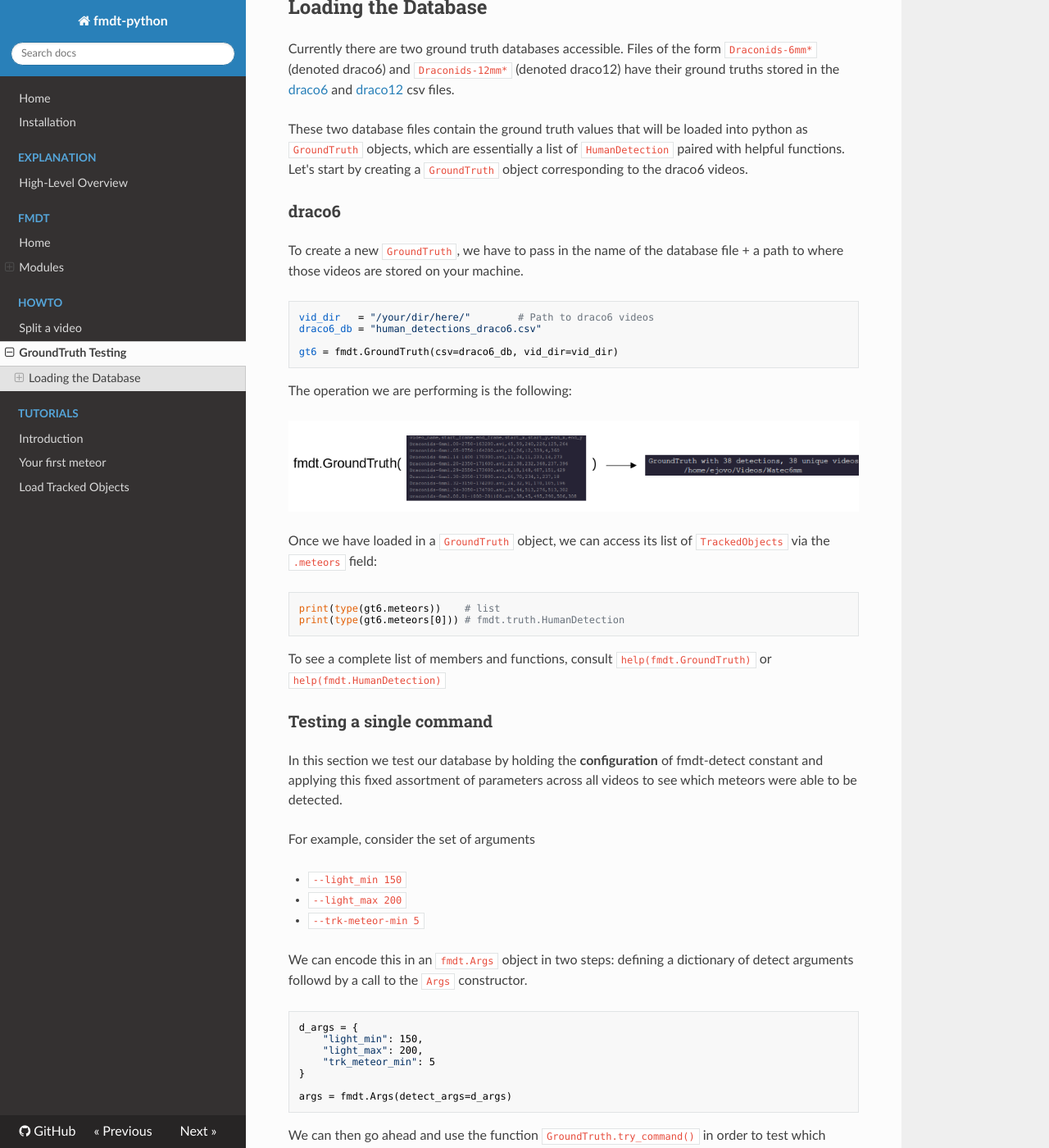
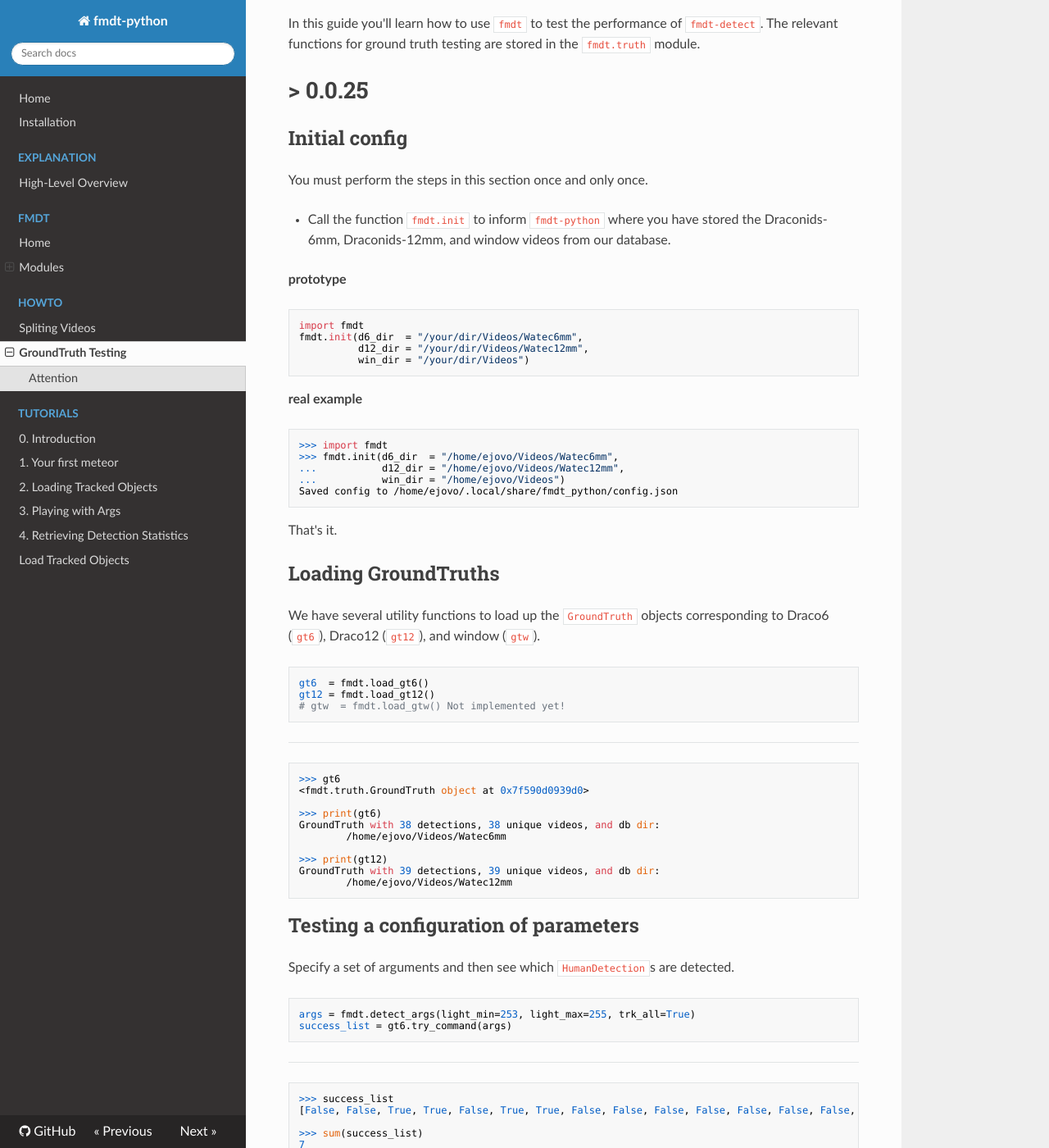
Before and after one commit to ejovo13/fmdt_python_clean, an MkDocs documentation site: the page built from docs/howto/2_test_db.md, in a window 1280 px wide and 1400 px high, scrolled down 315 px. Shown: the whole window at 82% size. Built offline with MkDocs 1.6.1, drawn with Linux system fonts in a browser that asks for light colours; nearby versions of some CDN libraries; some of the changed text lies outside the part shown.

Commit message:
update docs

````diff
--- a/docs/howto/2_test_db.md
+++ b/docs/howto/2_test_db.md
@@ -3,14 +3,106 @@ Companion script: [test_ground_truth.py](https://github.com/ejovo13/fmdt_python_
 
 ---
 
+### Attention
+
+Version `0.0.25` of `fmdt-python` updated the way we access the database.
+
 In this guide you'll learn how to use `fmdt` to test the performance of `fmdt-detect`. The relevant
 functions for ground truth testing are stored in the `fmdt.truth` module.
+
+# > 0.0.25
+
+## Initial config
+
+You must perform the steps in this section once and only once.
+
+- Call the function `fmdt.init` to inform `fmdt-python` where you have stored the Draconids-6mm, Draconids-12mm, and window videos from our database.
+
+
+**prototype**
+
+```
+import fmdt
+fmdt.init(d6_dir  = "/your/dir/Videos/Watec6mm",
+          d12_dir = "/your/dir/Videos/Watec12mm",
+          win_dir = "/your/dir/Videos")
+```
+
+**real example**
+```
+>>> import fmdt
+>>> fmdt.init(d6_dir  = "/home/ejovo/Videos/Watec6mm",
+...           d12_dir = "/home/ejovo/Videos/Watec12mm",
+...           win_dir = "/home/ejovo/Videos")
+Saved config to /home/ejovo/.local/share/fmdt_python/config.json
+```
+
+That's it.
+
+## Loading GroundTruths
+
+We have several utility functions to load up the `GroundTruth` objects corresponding to Draco6 (`gt6`), Draco12 (`gt12`), and window (`gtw`).
+
+```
+gt6  = fmdt.load_gt6()
+gt12 = fmdt.load_gt12()
+# gtw  = fmdt.load_gtw() Not implemented yet!
+```
+
+---
+
+```
+>>> gt6
+<fmdt.truth.GroundTruth object at 0x7f590d0939d0>
+
+>>> print(gt6)
+GroundTruth with 38 detections, 38 unique videos, and db dir:
+        /home/ejovo/Videos/Watec6mm
+
+>>> print(gt12)
+GroundTruth with 39 detections, 39 unique videos, and db dir:
+        /home/ejovo/Videos/Watec12mm
+```
+
+## Testing a configuration of parameters
+
+Specify a set of arguments and then see which `HumanDetection`s are detected.
+
+```
+args = fmdt.detect_args(light_min=253, light_max=255, trk_all=True)
+success_list = gt6.try_command(args)
+```
+---
+
+```
+>>> success_list
+[False, False, True, True, False, True, True, False, False, False, False, False, False, False, False, False, False, False, False, False, False, False, False, False, True, False, False, False, False, False, False, False, False, False, True, True, False, False]
+
+>>> sum(success_list)
+7
+```
+
+## Heatmap
+
+Create a heatmap (sort of) of the meteors that are detected for different `[light_min, light_max]` intervals with the `draw_heatmap()` function:
+
+```
+gt6.draw_heatmap(lmin_min=240, lmax_max=255, n_intervals=5)
+```
+
+# < 0.0.25 (Should still work)
 
 ## Loading the Database
 
 Currently there are two ground truth databases accessible. Files of the form
 `Draconids-6mm*` (denoted draco6) and `Draconids-12mm*` (denoted draco12) have their
 ground truths stored in the [draco6](https://github.com/ejovo13/fmdt_python_clean/blob/build/human_detections_draco6.csv) and [draco12](https://github.com/ejovo13/fmdt_python_clean/blob/build/human_detections_draco12.csv) csv files.
+
+You should be able to download these all the database files that you'll need with `fmdt.download_csvs()`
+
+```
+fmdt.download_csvs()
+```
 
 These two database files contain the ground truth values that will be loaded into python as
 `GroundTruth` objects, which are essentially a list of `HumanDetection` paired with helpful
````
Also changed, not shown: docs/howto/1_video_decomposition.md (+5 -5 lines), docs/tutorials/0_start.md (+18 -3 lines), docs/tutorials/1_detecting_meteors.md (+28 -15 lines), docs/tutorials/2_Load_Tracked_Objects.md (added, +85 -0 lines), docs/tutorials/3_Playing_with_args.md (added, +72 -0 lines), docs/tutorials/4_Retrieving_numerical_results.md (added, +42 -0 lines), docs/fmdt/modules/res.md (added).
